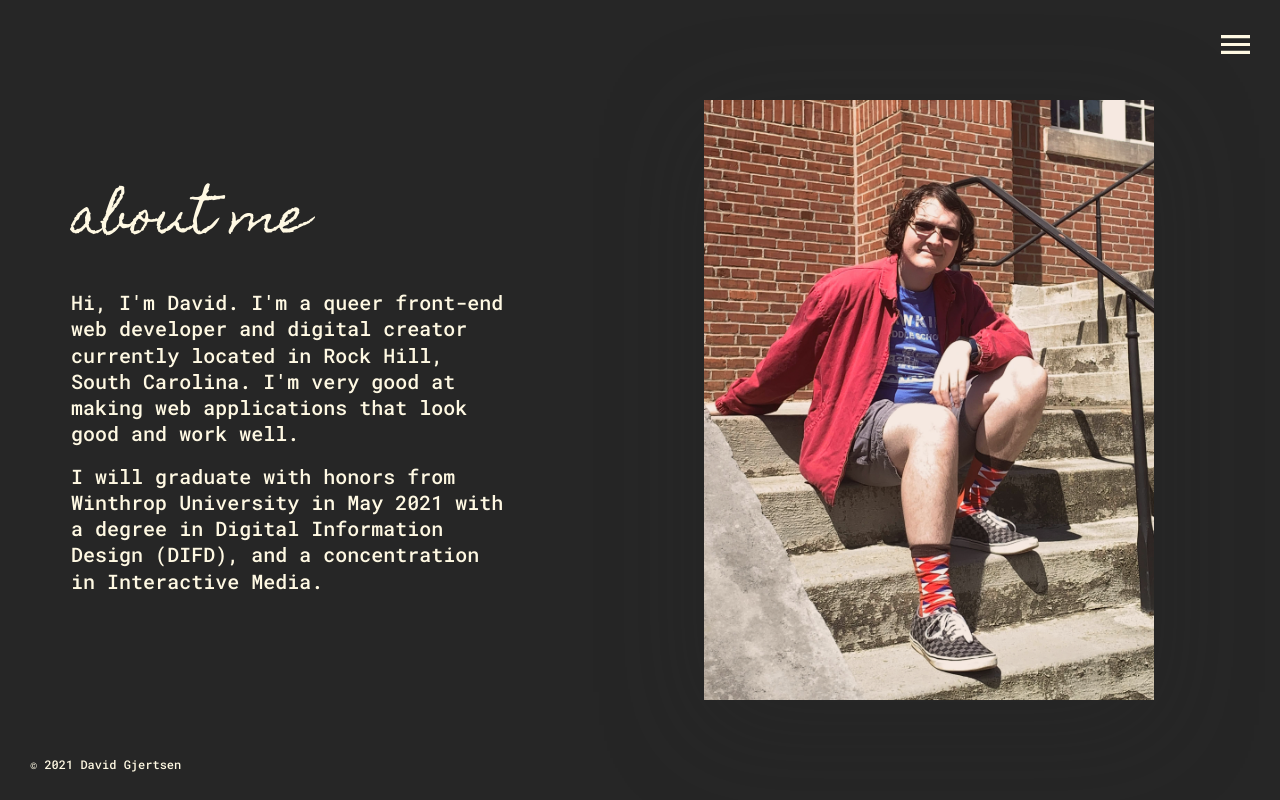
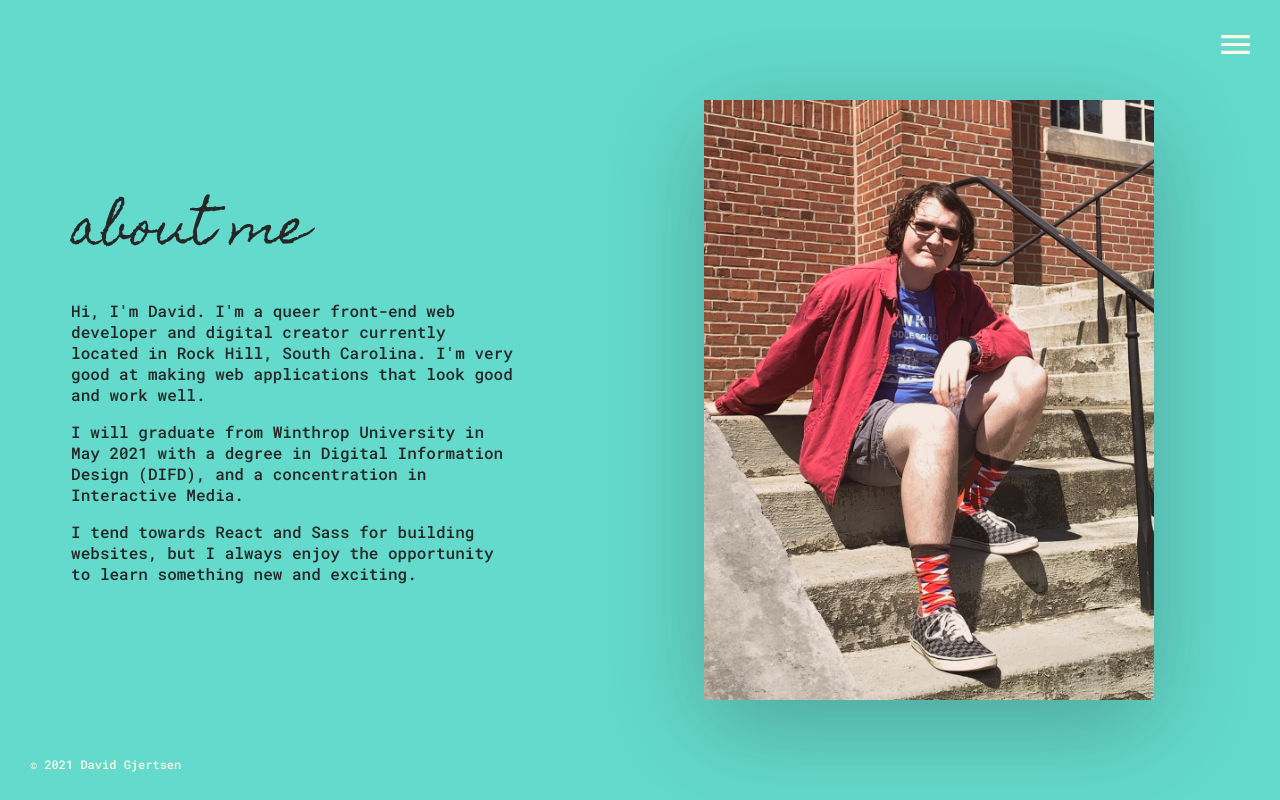
Before and after one commit to DavidGjertsen/Web-Portfolio, a React (Create React App) app: page /about-me in a window 1280 px wide. Built offline with nearby package versions, Linux system fonts and the light colour scheme.

Commit message:
Did a lot of cleaning up. Makes things easier for future me.

```diff
--- a/src/App.js
+++ b/src/App.js
@@ -25,7 +25,7 @@ function App() {
 
 const NotFound = () => {
     return(
-        <div className = "container">
+        <div className = "container 404">
             <section className = "panel notfound">
                 <h1>404</h1>
                 <p>This website is still under construction. Check back soon!</p>
--- a/src/components/aboutme.js
+++ b/src/components/aboutme.js
@@ -1,14 +1,15 @@
 export const AboutMe = () => {
     return(
         <div className="container">
-            <section className="panel">
+            <section className="panel altColor">
                 <section className="aboutPage">
                     <div className="panelText">
                         <h2>About me</h2>
                         <p>Hi, I'm David. I'm a queer front-end web developer and digital creator currently located in Rock Hill, South Carolina. I'm very good at making web applications that look good and work well.</p>
-                        <p>I will graduate with honors from Winthrop University in May 2021 with a degree in Digital Information Design (DIFD), and a concentration in Interactive Media. </p>
+                        <p>I will graduate from Winthrop University in May 2021 with a degree in Digital Information Design (DIFD), and a concentration in Interactive Media.</p>
+                        <p>I tend towards React and Sass for building websites, but I always enjoy the opportunity to learn something new and exciting.</p>
                     </div>
-                    <img src="images/me.jpg" alt="A picture of David Gjertsen sitting on some steps"/>
+                    <img src="images/me.jpg" alt="David Gjertsen sitting on some steps"/>
                 </section>
             </section>
         </div>
--- a/src/components/contact.js
+++ b/src/components/contact.js
@@ -3,13 +3,14 @@
 export const Contacts = () => {
     return(
         <div className="container">
-            <section className="panel">
+            <section className="panel contact">
                 <section className="contactPage">
                     <h1>Get in touch</h1>
+                    <p></p>
                     <div className="contacts">
                         <Contact type="Email" link="mailto:davidgjertsen8635@gmail.com" text="davidgjertsen8635@gmail.com"/>
+                        <Contact type="Twitter" link="https://twitter.com/david_gjertsen" external text="@david_gjertsen" />
                         <Contact type="Phone" link="tel:(704)352-8053" text="704-352-8053" />
-                        <Contact type="Twitter" link="https://twitter.com/david_gjertsen" external text="@david_gjertsen" />
                     </div>
                 </section>
             </section>
--- a/src/components/navigation.js
+++ b/src/components/navigation.js
@@ -18,14 +18,14 @@ export const NavigationMenu = () => {
         const navElements = document.querySelectorAll(".navLink:not(.selected)");
 
         navElements.forEach(element => {
-            element.addEventListener("click", toggleActiveOnClick);
+            element.addEventListener("click", toggleActive);
         });
 
         return function cleanup() {
             document.getElementById("menuButton").removeEventListener("click", toggleActive);
             document.querySelector(".navfade").removeEventListener("click", toggleActive);
             navElements.forEach(element => {
-                element.removeEventListener("click", toggleActiveOnClick);
+                element.removeEventListener("click", toggleActive);
             });
         }
     });
--- a/src/css/App.css
+++ b/src/css/App.css
@@ -230,14 +230,14 @@ a:hover {
   order: 1;
   max-width: 100%;
   max-height: 100%;
-  grid-column: 1/7;
+  grid-column: 1/6;
   margin: auto auto;
   -webkit-filter: drop-shadow(0px 25px 50px rgba(38, 38, 38, 0.3));
   filter: drop-shadow(0px 25px 50px rgba(38, 38, 38, 0.3));
 }
 .container .panel .panelContent .panelText {
   order: 2;
-  grid-column: 8/11;
+  grid-column: 7/11;
   margin: auto auto;
   width: 100%;
   position: relative;
@@ -247,10 +247,12 @@ a:hover {
 }
 .container .panel .panelContent .panelText p {
   margin-bottom: 16px;
+  font-size: 1.125rem;
 }
 .container .panel .panelContent .panelText a {
   color: #262626;
   font-weight: 500;
+  font-size: 1.125rem;
 }
 .container .panel .panelContent .panelText a:hover {
   color: #FFF9E3;
@@ -260,61 +262,66 @@ a:hover {
 }
 .container .panel:nth-child(2n+1) img {
   order: 2;
-  grid-column: 5/11;
+  grid-column: 6/11;
 }
 .container .panel:nth-child(2n+1) .panelText {
   order: 1;
-  grid-column: 1/4;
+  grid-column: 1/5;
 }
-.container .panel:first-of-type {
+.container .panel.header {
   background-color: #262626;
   color: #FFF9E3;
   text-align: center;
 }
-.container .panel:first-of-type .pageHeaderContent {
+.container .panel.header .pageHeaderContent {
   display: flex;
   flex-direction: column;
   align-items: center;
   justify-content: center;
 }
-.container .panel:first-of-type .pageHeaderContent h1 {
+.container .panel.header .pageHeaderContent h1 {
   text-transform: none;
   margin-bottom: 56px;
 }
-.container .panel:first-of-type .pageHeaderContent p {
+.container .panel.header .pageHeaderContent p {
   font-size: 1.25rem;
   text-align: center;
   animation: fadein 0.75s cubic-bezier(0.19, 0.61, 0.18, 0.99) 1s both;
 }
-.container .panel:first-of-type .pageHeaderContent p:nth-of-type(2) {
+.container .panel.header .pageHeaderContent p:nth-of-type(2) {
   animation: fadein 0.75s cubic-bezier(0.19, 0.61, 0.18, 0.99) 2s both;
 }
-.container .panel:first-of-type .pageHeaderContent img {
+.container .panel.header .pageHeaderContent img {
   position: absolute;
   bottom: 25px;
   animation: 0.5s cubic-bezier(0.5, 0.14, 0.39, 0.99) 0s infinite alternate both bounce, fadein 0.5s cubic-bezier(0.5, 0.14, 0.39, 0.99) 5s both;
 }
-.container .panel:first-of-type .pageHeaderContent img.hidden {
+.container .panel.header .pageHeaderContent img.hidden {
   display: none;
 }
-.container .panel:last-of-type {
+.container .panel.footer {
   background-color: #262626;
   color: #FFF9E3;
   text-align: center;
 }
-.container .panel:last-of-type h2 {
+.container .panel.footer h2 {
   margin-bottom: 36px;
 }
-.container .panel:last-of-type p {
+.container .panel.footer p {
   font-size: 1.25rem;
 }
-.container .panel:last-of-type nav {
+.container .panel.footer nav {
   margin-bottom: 2rem;
 }
-.container .panel:last-of-type nav a {
+.container .panel.footer nav a {
   display: inline;
   font-size: 1.25rem;
   padding: 0 1rem;
+}
+.container .panel.notfound {
+  background-color: #262626;
+  color: #FFF9E3;
+  font-size: 1.125rem;
 }
 .container .panel.notfound h1 {
   font-family: "Roboto Mono", monospace;
@@ -349,7 +356,22 @@ a:hover {
     left: 0px;
   }
 }
-.container .panel .contactPage h1 {
+.container .panel.altColor {
+  background-color: #63DACC;
+}
+.container .panel.contact {
+  background-color: #E47525;
+  color: #262626;
+  text-align: center;
+  font-size: 1.125rem;
+}
+.container .panel.contact a {
+  color: #262626;
+}
+.container .panel.contact a:hover {
+  color: #FFF9E3;
+}
+.container .panel.contact .contactPage h1 {
   margin-bottom: 36px;
   font-size: 3rem;
 }
@@ -359,7 +381,7 @@ a:hover {
   height: 100vh;
   display: grid;
   grid-template-columns: repeat(10, 1fr);
-  grid-template-row: repeat(1, 1fr);
+  grid-template-rows: repeat(1, 1fr);
   grid-column-gap: 20px;
 }
 .container .panel .aboutPage img {
--- a/src/sass/App.scss
+++ b/src/sass/App.scss
@@ -103,7 +103,7 @@
                 order: 1;
                 max-width: 100%;
                 max-height: 100%;
-                grid-column: 1 / 7;
+                grid-column: 1 / 6;
                 margin: auto auto;
                 @include vars.autoprefix(filter, drop-shadow(0px 25px 50px rgba(vars.$chalkboard, .3)), webkit);
                 //@include vars.autoprefix(transition, transform .3s cubic-bezier(.19,.61,.18,.99), webkit);
@@ -115,7 +115,7 @@
 
             .panelText {
                 order: 2;
-                grid-column: 8 / 11;
+                grid-column: 7 / 11;
                 margin: auto auto;
                 width: 100%;
                 position: relative;
@@ -127,11 +127,13 @@
 
                 p {
                     margin-bottom: 16px;
+                    font-size: 1.125rem;
                 }
 
                 a {
                     color: vars.$chalkboard;
                     font-weight: 500;
+                    font-size: 1.125rem;
 
                     &:hover {
                         color: vars.$cream;
@@ -146,16 +148,16 @@
 
             img {
                 order: 2;
-                grid-column: 5 / 11;
+                grid-column: 6 / 11;
             }
 
             .panelText {
                 order: 1;
-                grid-column: 1 / 4;
+                grid-column: 1 / 5;
             }
         }
 
-        &:first-of-type {
+        &.header {
             background-color: vars.$chalkboard;
             color: vars.$cream;
             text-align: center;
@@ -193,7 +195,7 @@
             }
         }
 
-        &:last-of-type {
+        &.footer {
             background-color: vars.$chalkboard;
             color: vars.$cream;
             text-align: center;
@@ -217,6 +219,10 @@
         }
 
         &.notfound {
+            background-color: vars.$chalkboard;
+            color: vars.$cream;
+            font-size: 1.125rem;
+
             h1 {
                 @include vars.roboto-mono-medium;
                 font-size: 10rem;
@@ -260,10 +266,29 @@
             }
         }
 
-        .contactPage {
-            h1 {
-                margin-bottom: 36px;
-                font-size: 3rem;
+        &.altColor {
+            background-color: vars.$mint-tea;
+        }
+
+        &.contact {
+            background-color: vars.$coffee;
+            color: vars.$chalkboard;
+            text-align: center;
+            font-size: 1.125rem;
+
+            a {
+                color: vars.$chalkboard;
+
+                &:hover {
+                    color: vars.$cream;
+                }
+            }
+
+            .contactPage {
+                h1 {
+                    margin-bottom: 36px;
+                    font-size: 3rem;
+                }
             }
         }
 
@@ -274,7 +299,7 @@
             height: 100vh;
             display: grid;
             grid-template-columns: repeat(10, 1fr);
-            grid-template-row: repeat(1, 1fr);
+            grid-template-rows: repeat(1, 1fr);
             grid-column-gap: 20px;
 
             img {
```
Also changed, not shown: src/components/landing.js (+4 -4 lines), 1 other file (tests, documents, lock files or other folders).
